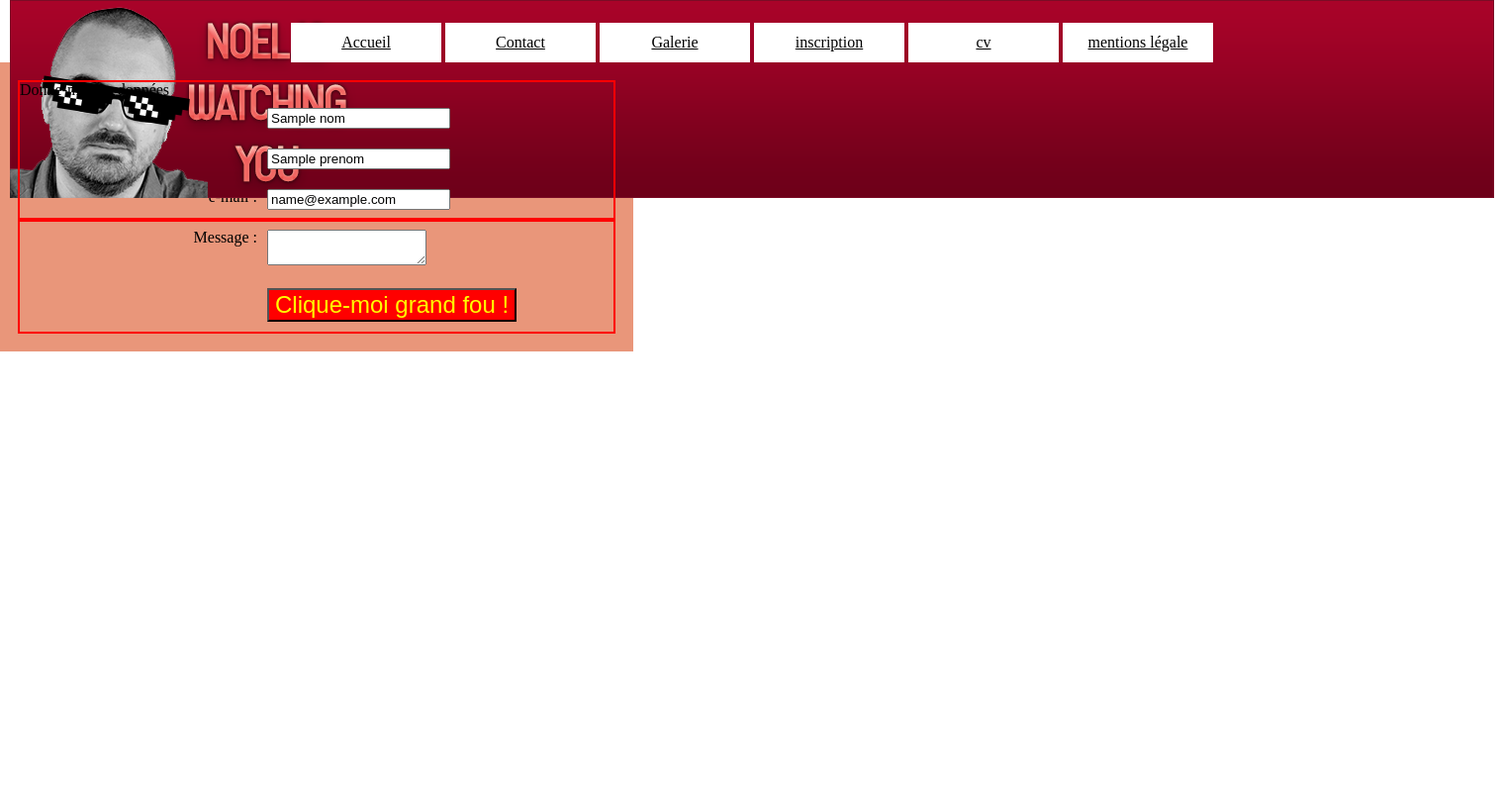
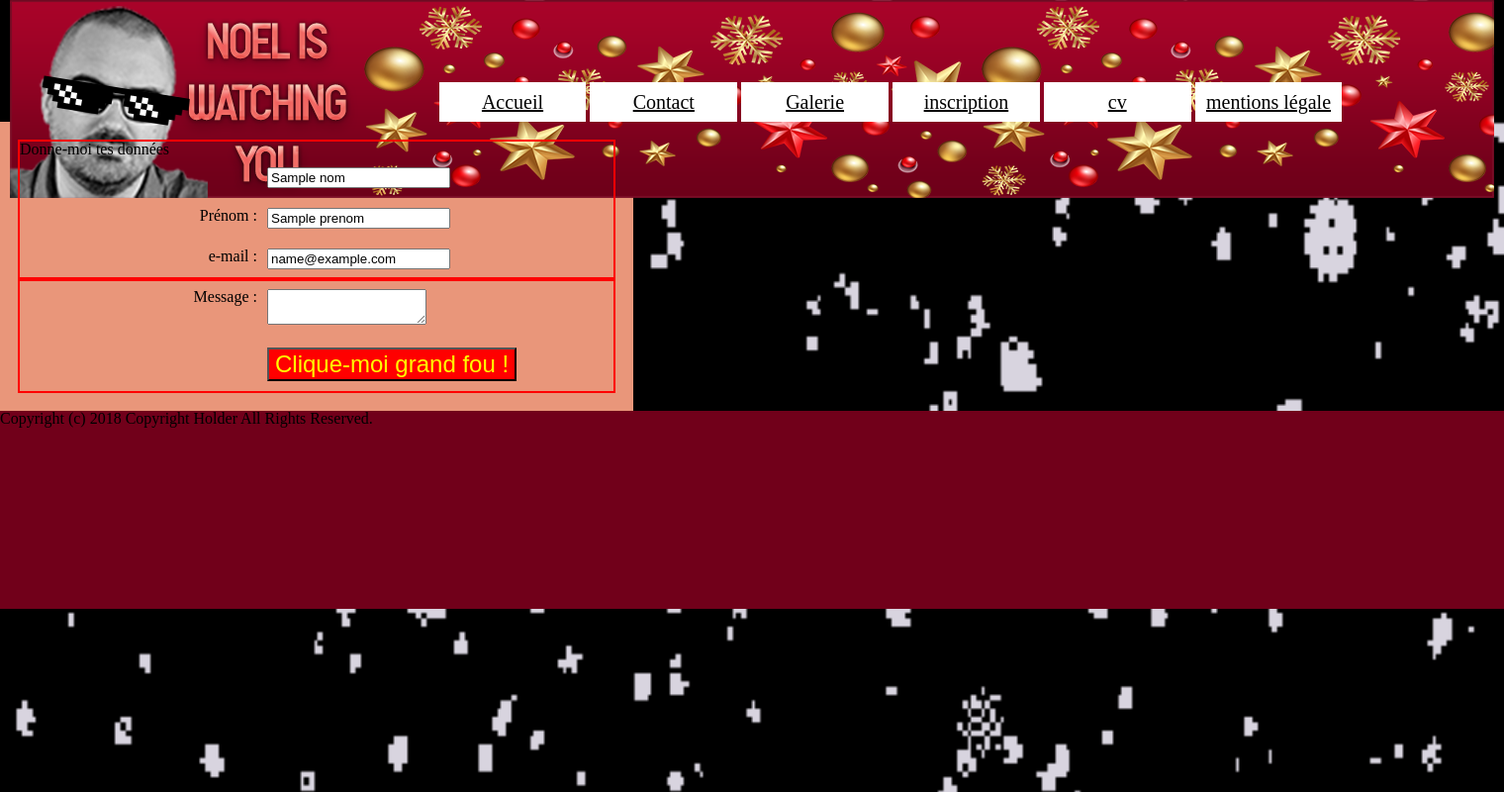
Before and after one commit to novastar76/SiteGregory, a PHP site: template includes/pages/frmContact.php in a window 1520 px wide. Shown: the whole page at 99% size. Run offline with PHP 8.4, Linux system fonts and the light colour scheme; the template is opened without the code that fills it: most values are stand-ins (such as "Sample title", 1, 10 or a date in 2020); data that the repository does not hold is empty.

Commit message:
Noel FUN

```diff
--- a/assets/css/footer.css
+++ b/assets/css/footer.css
@@ -0,0 +1,7 @@
+footer p {
+  animation: 3s slidein;
+  width:auto;
+  height:200px;
+  background-color: #71001a;
+  :1px solid #785;
+}
--- a/assets/css/style.css
+++ b/assets/css/style.css
@@ -2,22 +2,61 @@
 
 header {
   text-align: center;
+  animation: 3s slidein;
 }
-p { /* Couleur de text de nav */
+
+#accueil{
+  margin-top: 90px;
+  font-size: 30px;
+  text-align: center;
+}
+
+iframe {
+  margin-top: 5.1%;
+  margin-left: 30%;
+}
+#nav p { /* Couleur de text de nav */
   color: black;
+  font: arial, verdana, sans-serif;
+  font-size: 20px;
 }
+
+@keyframes slidein {
+  from {
+    margin-left: 100%;
+    width: 300%;
+  }
+
+  to {
+    margin-left: 0%;
+    width: 100%;
+
+    75% {
+  font-size: 300%;
+  margin-left: 25%;
+  width: 150%;
+    }
+  }
+}
+
+@media screen and (max-width:991px) {
+}
+
 body {
-  background-color: #fff;
+  background: url(neige-01.gif); /*Gif dans css, j'ai po compris le chemin ne marcher pas ??? */
+  background-size: 100%;
+  background-color: black;
 }
 
 nav {
-  margin-top: -180px;
+  margin-left: 280px;
+  margin-top: -120px;
   width: auto;
   text-align: center;
 }
 nav ul li{
   display: inline-block; /* alignement de "bande" fonctionne avec "li" */
-  width: 10%;
+  width: 12%;
 }
 nav ul li a {
   display: block;
@@ -34,13 +73,13 @@
   color: #999;
 }
 nav ul li a:visited:hover {
-  background: #999;
+  background: red;
   color: #009;
-  opacity: 50%;
+  opacity: 1%;
 }
 nav ul li a:hover { /* Couleur d'arrière plan des boutons de "bande"*/
   background: #fff;
-  color: #785;
+  color: #450;
   opacity: 2;
 }
 nav ul li a:active {
--- a/includes/pages/accueil.inc.php
+++ b/includes/pages/accueil.inc.php
@@ -1 +1 @@
-<h1>Accueil</h1>
+<iframe width="560" height="315" src="https://www.youtube.com/embed/bpEmjxobvbY?start=89" frameborder="0" allow="accelerometer; autoplay; encrypted-media; gyroscope; picture-in-picture" allowfullscreen></iframe>
--- /dev/null
+++ b/includes/pages/footer.php
@@ -0,0 +1,13 @@
+<!DOCTYPE html>
+<html lang="fr" dir="ltr">
+  <head>
+    <meta charset="utf-8">
+    <link rel="stylesheet" href="./assets/css/style.css">
+  </head>
+  <body>
+
+  </body>
+  <footer>
+    <p>Copyright (c) 2018 Copyright Holder All Rights Reserved.</p>
+  </footer>
+</html>
--- a/includes/pages/header.php
+++ b/includes/pages/header.php
@@ -3,11 +3,17 @@
   <head>
     <meta charset="utf-8">
     <link rel="stylesheet" href="./assets/css/style.css">
+    <link rel="stylesheet" href="./assets/css/footer.css">
     <title>GregoSite</title>
   </head>
 
 <header>
-  <img src="./img/ban.png" alt="">
+
+  <div id="image">
+    <img src="./img/happynoel.png" alt="">
+  </div>
+
+<div id="nav">
     <nav>
         <ul>
           <li><a href="index.php?page=accueil" title="Retour à la page d'accueil"><p>Accueil</p></a></li>
@@ -18,10 +24,15 @@
           <li><a href="index.php?page=mentions" title="mentions"><p>mentions légale</p></a></li>
         </ul>
     </nav>
+</div>
 
 </header>
 
-  <body>
+
+
+<body>
 
 </body>
+
+
 </html>
--- a/index.php
+++ b/index.php
@@ -2,3 +2,4 @@
 
 require "./includes/pages/header.php";
 require './includes/pages/main.php';
+require './includes/pages/footer.php';
```
Also changed, not shown: assets/css/neige-01.gif (added), img/ban2.png (added), img/happynoel.png (added).
